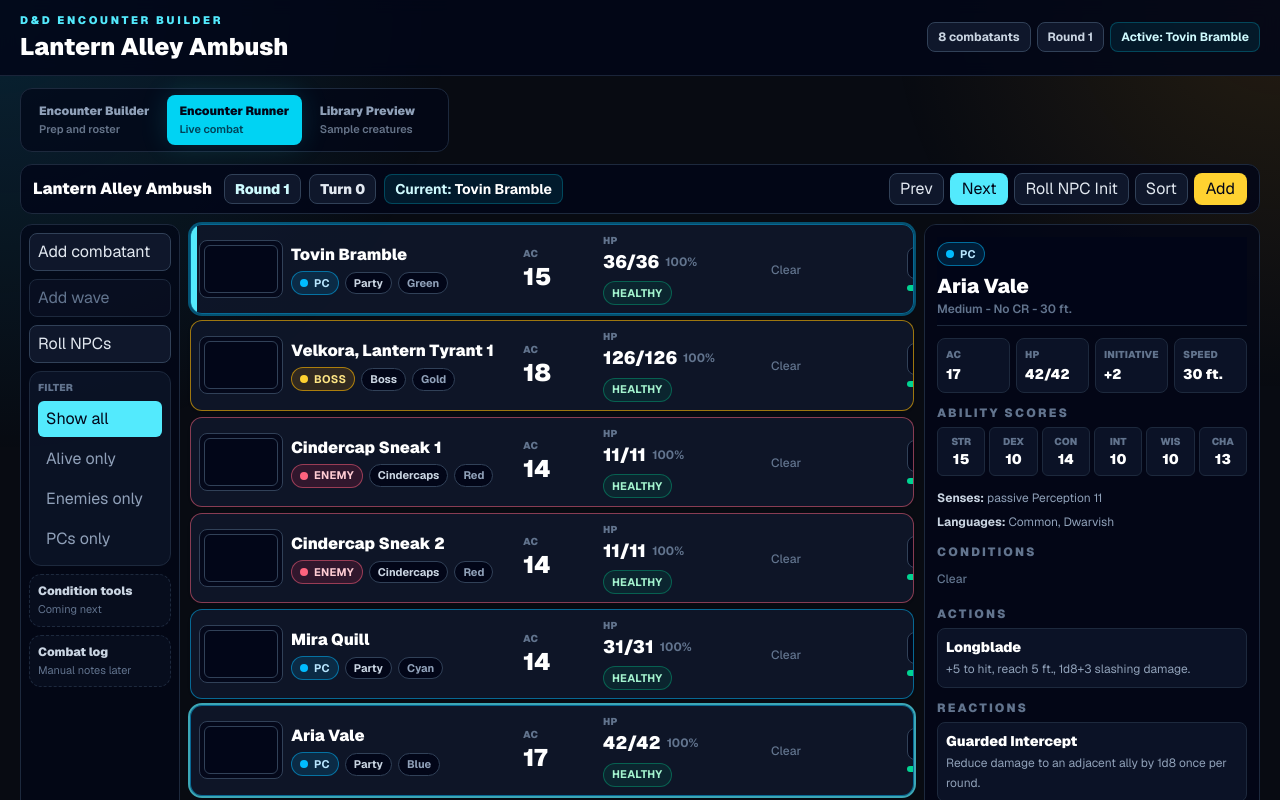
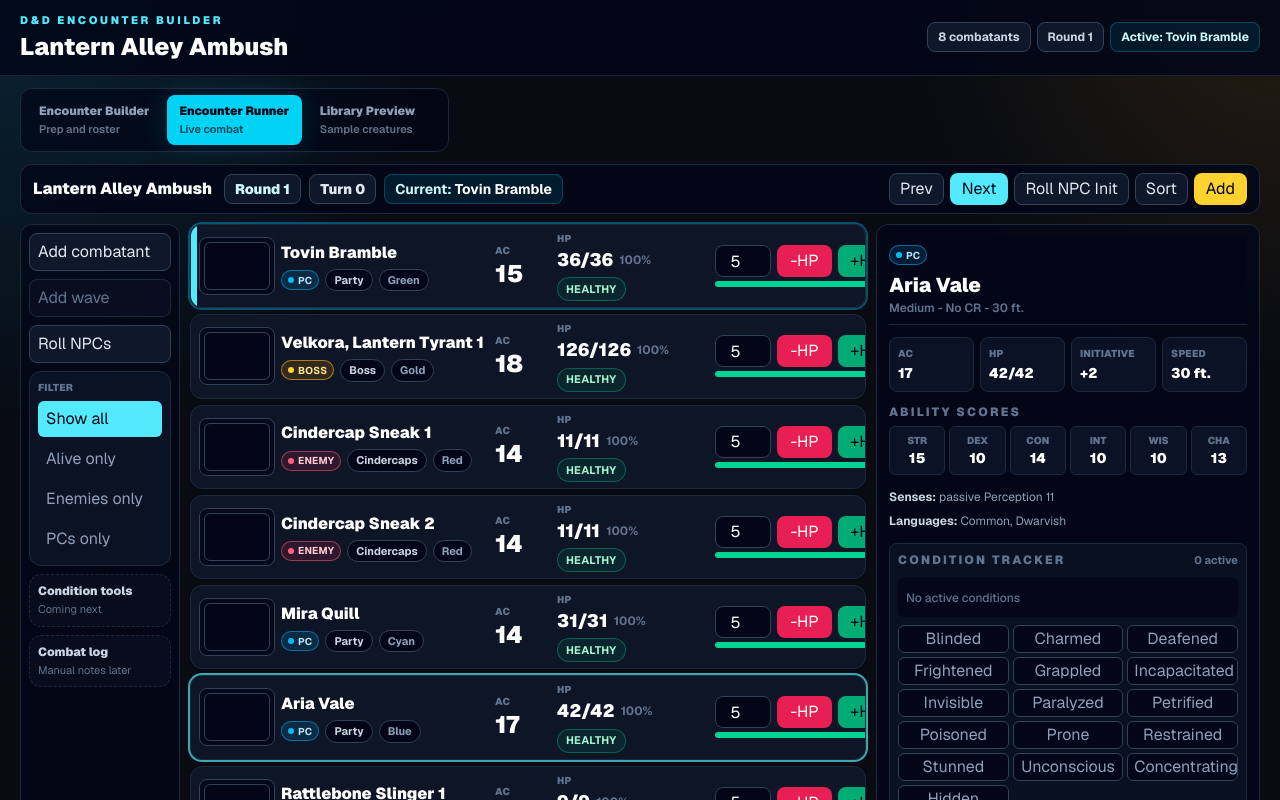
Before and after one commit to dtroms/dnd-encounter-builder, a Next.js app: page / in a window 1280 px wide. Both pictures are taken after a click on the button "Launch Runner". Shown: the top 800 px of the page. Built offline with nearby package versions, Linux system fonts and the light colour scheme.

Commit message:
Checkpoint before runner three-panel refinement

```diff
--- a/src/components/encounter/combatant-card.tsx
+++ b/src/components/encounter/combatant-card.tsx
@@ -36,16 +36,16 @@
 
   return (
     <article
-      className={`relative overflow-hidden rounded-xl border bg-slate-900/88 px-2 py-2 shadow-sm transition ${
-        style.border
-      } ${active ? `ring-2 ${style.ring}` : ""} ${
-        selected ? "outline outline-2 outline-cyan-300/70" : ""
-      } ${down ? "opacity-60 grayscale" : ""}`}
+      className={`relative overflow-hidden rounded-xl border border-slate-800 bg-slate-900/88 py-1.5 pl-2 pr-0 shadow-sm transition ${
+        active ? `ring-2 ${style.ring}` : ""
+      } ${selected ? "outline outline-2 outline-cyan-300/70" : ""} ${
+        down ? "opacity-60 grayscale" : ""
+      }`}
     >
       {active ? (
         <div className="absolute inset-y-0 left-0 w-1.5 bg-cyan-300" />
       ) : null}
-      <div className="grid items-center gap-2 xl:grid-cols-[5.25rem_minmax(14rem,1.2fr)_4.5rem_10rem_minmax(8rem,0.7fr)_13rem_5.5rem]">
+      <div className="grid items-center gap-1.5 xl:grid-cols-[4.75rem_minmax(13rem,1fr)_3.5rem_21rem_4.25rem_0.65rem]">
         <button
           className="rounded-lg border border-slate-700 bg-slate-950/80 p-1 text-left"
           type="button"
@@ -79,6 +79,7 @@
             <span className="rounded-full border border-slate-700 bg-slate-950 px-2 py-0.5 text-[11px] font-bold text-slate-400">
               {combatant.accentColor}
             </span>
+            <ConditionBadges conditions={combatant.conditions} />
           </div>
         </button>
 
@@ -91,6 +92,7 @@
           </strong>
         </button>
 
+        <div className="grid grid-cols-[9.5rem_1fr] items-center gap-1.5">
           <button className="text-left" type="button" onClick={onSelect}>
             <span className="block text-[10px] font-black uppercase tracking-wide text-slate-500">
               HP
@@ -99,25 +101,23 @@
               <strong className="text-lg font-black text-white">
                 {combatant.currentHp}/{combatant.maxHp}
               </strong>
-            <span className="text-xs font-bold text-slate-500">{hpPercent}%</span>
+              <span className="text-xs font-bold text-slate-500">
+                {hpPercent}%
+              </span>
             </div>
-          <div className="mt-1">
+            <div className="mt-0.5">
               <StatusBadge status={status} />
             </div>
           </button>
-
-        <button className="min-w-0 text-left" type="button" onClick={onSelect}>
-          <ConditionBadges conditions={combatant.conditions} />
-        </button>
-
           <HpControls
             currentHp={combatant.currentHp}
             maxHp={combatant.maxHp}
             onDamage={onDamage}
             onHealing={onHealing}
           />
+        </div>
 
-        <div className="grid grid-cols-2 gap-1.5">
+        <div className="grid grid-cols-2 gap-1">
           <button
             className="h-8 rounded-lg border border-cyan-400/30 bg-cyan-400/10 px-2 text-xs font-bold text-cyan-100 transition hover:border-cyan-300"
             type="button"
@@ -134,6 +134,8 @@
             X
           </button>
         </div>
+
+        <div className={`h-full min-h-14 w-full ${style.dot}`} />
       </div>
     </article>
   );
--- a/src/components/encounter/condition-badges.tsx
+++ b/src/components/encounter/condition-badges.tsx
@@ -2,11 +2,15 @@
 
 export function ConditionBadges({
   conditions,
+  emptyLabel,
 }: {
   conditions: CombatantCondition[];
+  emptyLabel?: string;
 }) {
   if (conditions.length === 0) {
-    return <span className="text-xs font-medium text-slate-500">Clear</span>;
+    return emptyLabel ? (
+      <span className="text-xs font-medium text-slate-500">{emptyLabel}</span>
+    ) : null;
   }
 
   return (
--- a/src/components/encounter/encounter-app.tsx
+++ b/src/components/encounter/encounter-app.tsx
@@ -2,6 +2,7 @@
 
 import { useMemo, useState } from "react";
 import type {
+  CombatantCondition,
   CreatureTemplate,
   Encounter,
   EncounterCombatant,
@@ -137,6 +138,22 @@
     updateCombatant(combatantId, (combatant) => ({ ...combatant, ...updates }));
   }
 
+  function toggleCondition(
+    combatantId: string,
+    condition: CombatantCondition,
+  ) {
+    updateCombatant(combatantId, (combatant) => {
+      const hasCondition = combatant.conditions.includes(condition);
+
+      return {
+        ...combatant,
+        conditions: hasCondition
+          ? combatant.conditions.filter((item) => item !== condition)
+          : [...combatant.conditions, condition],
+      };
+    });
+  }
+
   function launchRunner() {
     setEncounter((current) => ({
       ...current,
@@ -251,6 +268,7 @@
               manualInitiative: true,
             }))
           }
+          onToggleCondition={toggleCondition}
           onNextTurn={() => moveTurn("next")}
           onPreviousTurn={() => moveTurn("previous")}
           onRemove={removeCombatant}
--- a/src/components/encounter/encounter-runner.tsx
+++ b/src/components/encounter/encounter-runner.tsx
@@ -1,6 +1,10 @@
 "use client";
 
-import type { CreatureTemplate, EncounterCombatant } from "@/lib/encounter/types";
+import type {
+  CombatantCondition,
+  CreatureTemplate,
+  EncounterCombatant,
+} from "@/lib/encounter/types";
 import { AddCombatantPanel } from "./add-combatant-panel";
 import { InitiativeList, type RunnerFilter } from "./initiative-list";
 import { RunnerToolbar } from "./runner-toolbar";
@@ -23,6 +27,10 @@
   onDamage: (combatantId: string, amount: number) => void;
   onHealing: (combatantId: string, amount: number) => void;
   onInitiativeChange: (combatantId: string, initiative: number | null) => void;
+  onToggleCondition: (
+    combatantId: string,
+    condition: CombatantCondition,
+  ) => void;
   onRollEligible: () => void;
   onSort: () => void;
   onNextTurn: () => void;
@@ -47,6 +55,7 @@
   onDamage,
   onHealing,
   onInitiativeChange,
+  onToggleCondition,
   onRollEligible,
   onSort,
   onNextTurn,
@@ -80,7 +89,7 @@
         <AddCombatantPanel compact templates={templates} onAdd={onAdd} />
       ) : null}
 
-      <div className="grid gap-2.5 xl:grid-cols-[10rem_minmax(0,1fr)_21rem]">
+      <div className="grid gap-2.5 xl:grid-cols-[10rem_minmax(0,1fr)_24rem]">
         <UtilityRail
           addPanelOpen={addPanelOpen}
           filter={runnerFilter}
@@ -101,7 +110,14 @@
             onSelect={onSelect}
           />
         </main>
-        <StatBlockPanel combatant={selectedCombatant} />
+        <StatBlockPanel
+          combatant={selectedCombatant}
+          onToggleCondition={(condition) => {
+            if (selectedCombatant) {
+              onToggleCondition(selectedCombatant.combatantId, condition);
+            }
+          }}
+        />
       </div>
     </div>
   );
--- a/src/components/encounter/hp-controls.tsx
+++ b/src/components/encounter/hp-controls.tsx
@@ -20,7 +20,7 @@
   const hpPercent = getHpPercent(currentHp, maxHp);
 
   return (
-    <div className="grid min-w-48 gap-1.5">
+    <div className="grid min-w-40 gap-1">
       <div className="flex items-center gap-1.5">
         <input
           aria-label="HP amount"
--- a/src/components/encounter/stat-block-panel.tsx
+++ b/src/components/encounter/stat-block-panel.tsx
@@ -1,5 +1,6 @@
 import type {
   AbilityScores,
+  CombatantCondition,
   EncounterCombatant,
   StatBlockAction,
   StatBlockTrait,
@@ -10,9 +11,32 @@
 
 type StatBlockPanelProps = {
   combatant: EncounterCombatant | null;
+  onToggleCondition: (condition: CombatantCondition) => void;
 };
 
-export function StatBlockPanel({ combatant }: StatBlockPanelProps) {
+const conditionOptions: CombatantCondition[] = [
+  "blinded",
+  "charmed",
+  "deafened",
+  "frightened",
+  "grappled",
+  "incapacitated",
+  "invisible",
+  "paralyzed",
+  "petrified",
+  "poisoned",
+  "prone",
+  "restrained",
+  "stunned",
+  "unconscious",
+  "concentrating",
+  "hidden",
+];
+
+export function StatBlockPanel({
+  combatant,
+  onToggleCondition,
+}: StatBlockPanelProps) {
   if (!combatant) {
     return (
       <EmptyState
@@ -60,10 +84,40 @@
         </p>
       </div>
 
-      <section className="mt-3">
-        <h3 className="panel-heading">Conditions</h3>
-        <div className="mt-1.5">
-          <ConditionBadges conditions={combatant.conditions} />
+      <section className="mt-3 rounded-lg border border-slate-800 bg-slate-900/60 p-2">
+        <div className="flex items-center justify-between gap-2">
+          <h3 className="panel-heading">Condition Tracker</h3>
+          <span className="text-[11px] font-bold text-slate-500">
+            {combatant.conditions.length} active
+          </span>
+        </div>
+
+        <div className="mt-2 rounded-md bg-slate-950/80 p-2">
+          <ConditionBadges
+            conditions={combatant.conditions}
+            emptyLabel="No active conditions"
+          />
+        </div>
+
+        <div className="mt-2 grid grid-cols-2 gap-1 sm:grid-cols-3">
+          {conditionOptions.map((condition) => {
+            const active = combatant.conditions.includes(condition);
+
+            return (
+              <button
+                className={`h-7 rounded-md border px-1.5 text-[11px] font-bold capitalize transition ${
+                  active
+                    ? "border-cyan-300 bg-cyan-300 text-slate-950"
+                    : "border-slate-700 bg-slate-950 text-slate-400 hover:border-slate-500 hover:text-white"
+                }`}
+                key={condition}
+                type="button"
+                onClick={() => onToggleCondition(condition)}
+              >
+                {condition}
+              </button>
+            );
+          })}
         </div>
       </section>
 
--- a/src/components/encounter/type-badge.tsx
+++ b/src/components/encounter/type-badge.tsx
@@ -6,9 +6,9 @@
 
   return (
     <span
-      className={`inline-flex h-6 items-center gap-1.5 rounded-full border px-2 text-[11px] font-bold uppercase tracking-wide ${style.border} ${style.bg} ${style.text}`}
+      className={`inline-flex h-5 items-center gap-1 rounded-full border px-1.5 text-[10px] font-bold uppercase tracking-wide ${style.border} ${style.bg} ${style.text}`}
     >
-      <span className={`h-2 w-2 rounded-full ${style.dot}`} />
+      <span className={`h-1.5 w-1.5 rounded-full ${style.dot}`} />
       {style.label}
     </span>
   );
```
Lines whose indentation alone changed are shown as unchanged.
